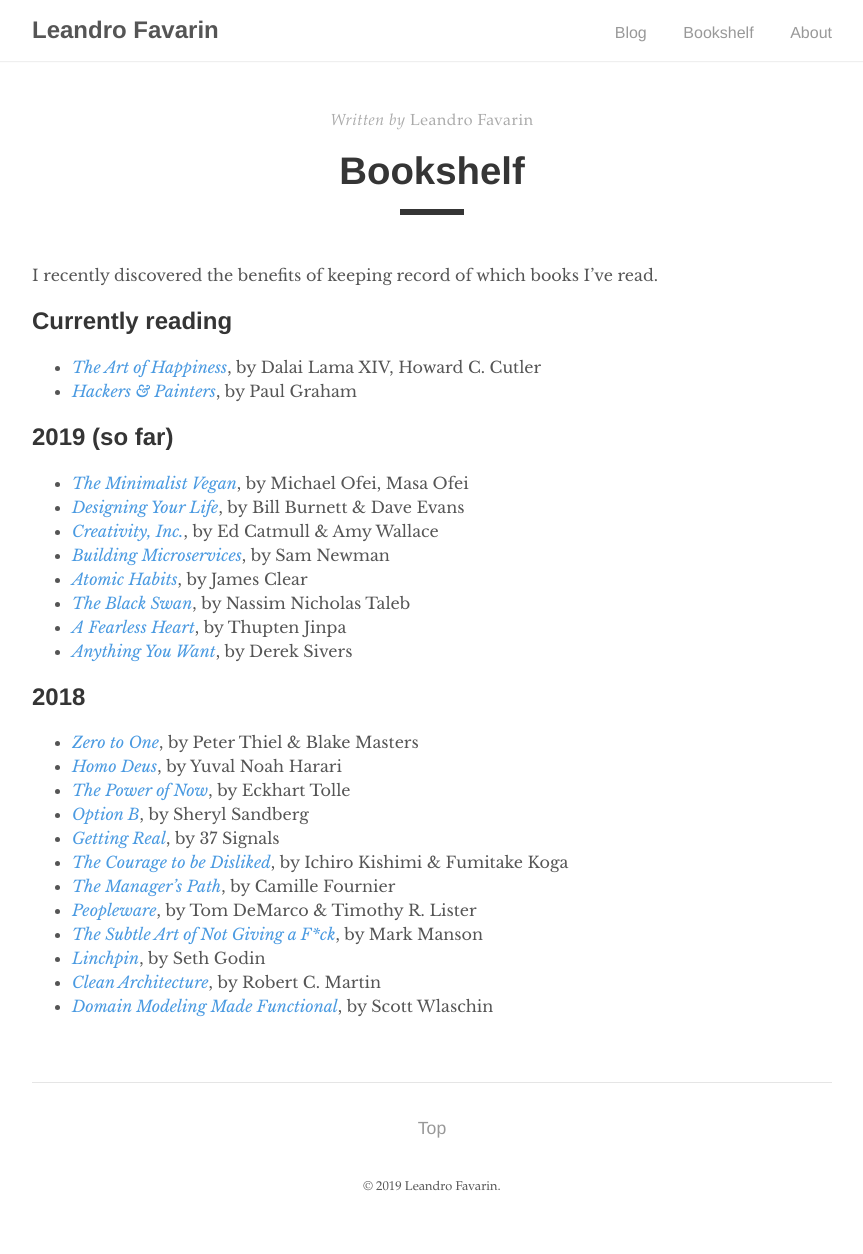
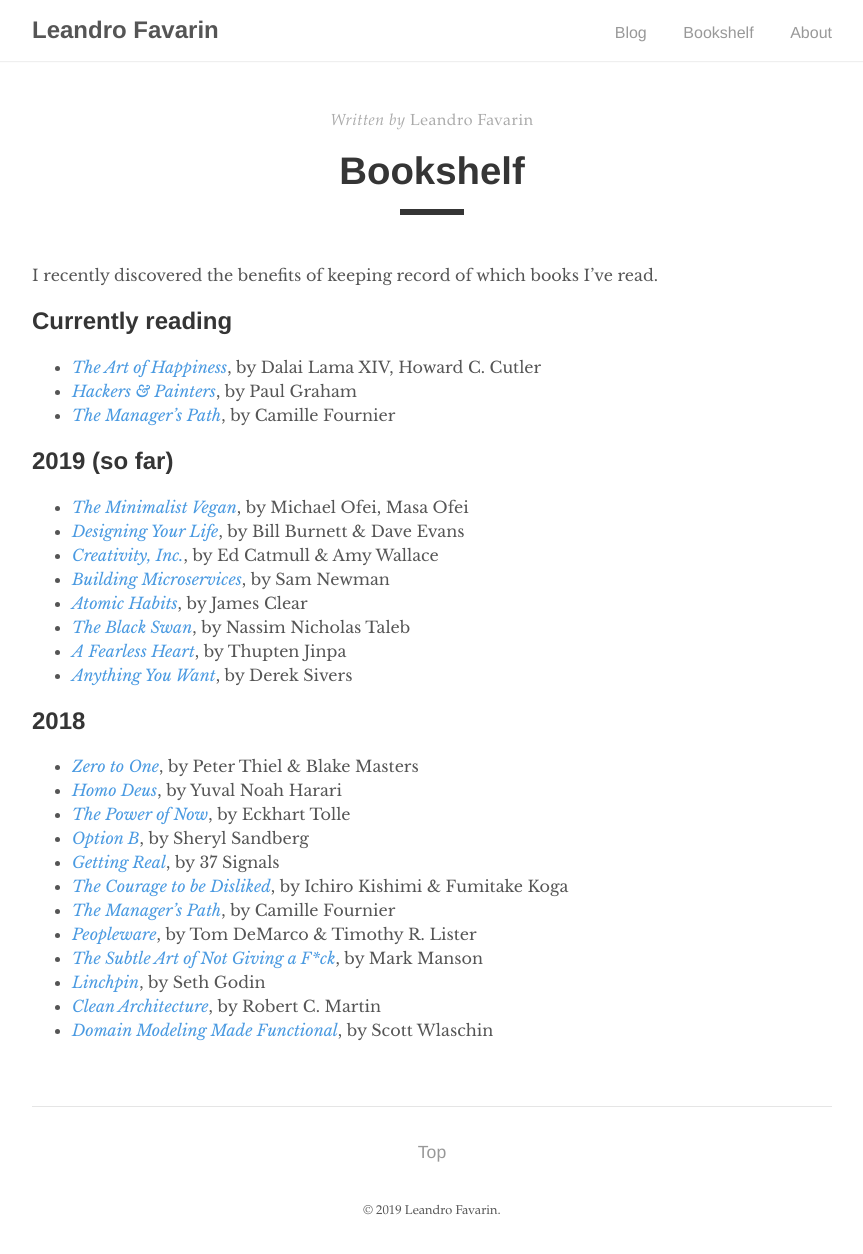
Before and after one commit to leandrofavarin/leandrofavarin.github.io, a Jekyll site: the page built from _pages/bookshelf.md, in a window 1280 px wide. Shown: the whole page, without its empty margins (208-1071 px from the left). Built offline with Jekyll 4.4.1, drawn with Linux system fonts in a browser that asks for light colours; before the commit the page ends 1230 px from its top, so only the background shows below that.

Commit message:
Add The Manager's Path

```diff
--- a/_pages/bookshelf.md
+++ b/_pages/bookshelf.md
@@ -10,6 +10,7 @@ I recently discovered the benefits of keeping record of which books I've read.
 
 * [_The Art of Happiness_](https://www.goodreads.com/book/show/38210), by Dalai Lama XIV, Howard C. Cutler
 * [_Hackers & Painters_](https://www.goodreads.com/book/show/41793), by Paul Graham
+* [_The Manager's Path_](https://www.goodreads.com/book/show/33369254), by Camille Fournier
 
 ## 2019 (so far)
 
```
